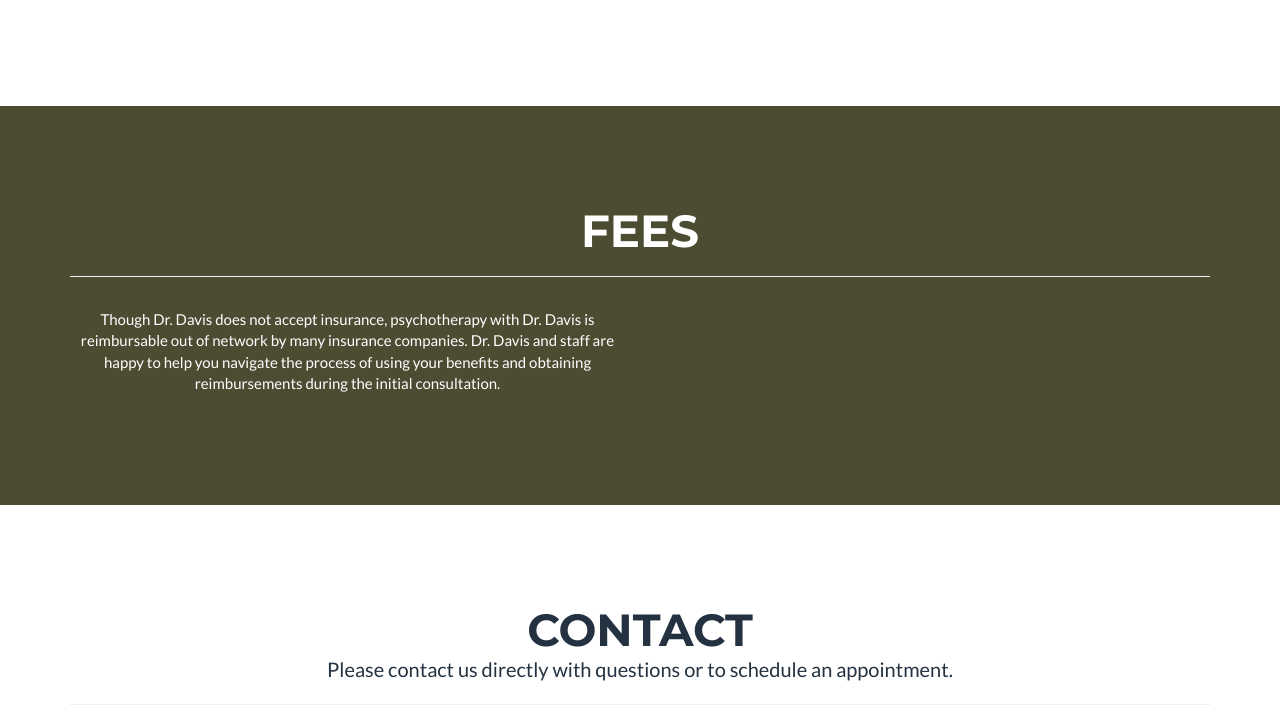
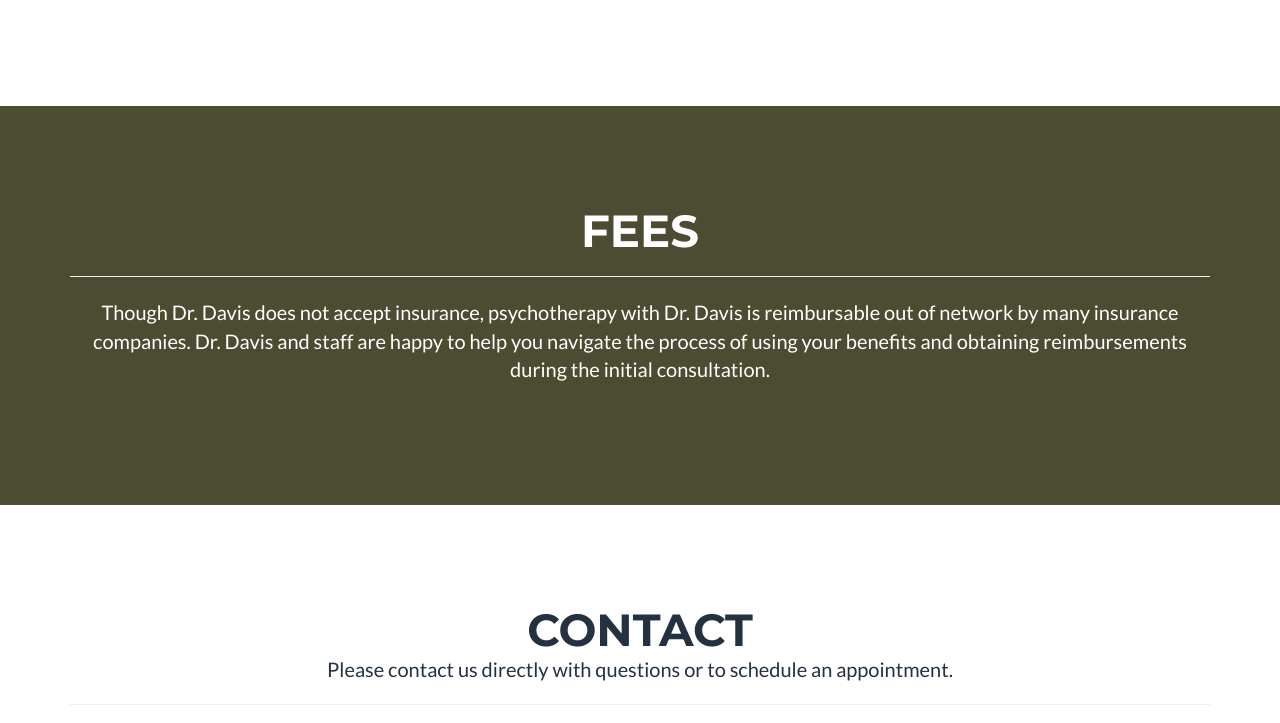
Before and after one commit to ksdavis/ksdavis.github.io, a plain HTML site: page index.html in a window 1280 px wide. Shown: the part 2606-3329 px from the top of the page. Drawn offline with nearby package versions, Linux system fonts and the light colour scheme; some packages are replaced by stand-ins of ours.

Commit message:
Update index.html

```diff
--- a/index.html
+++ b/index.html
@@ -282,9 +282,9 @@ and two marathons.</p>
             </div>
 
 
-            <div class="row">
-                <div class="col-lg-6 text-center">
-                    <p><center>Though Dr. Davis does not accept insurance, psychotherapy with Dr. Davis is
+            <center><div class="row">
+                <div class="col-lg-12 text-center">
+                    <p>Though Dr. Davis does not accept insurance, psychotherapy with Dr. Davis is
 reimbursable out of network by many insurance companies. Dr. Davis and
 staff are happy to help you navigate the process of using your benefits and
                         obtaining reimbursements during the initial consultation.</center></p>
```
